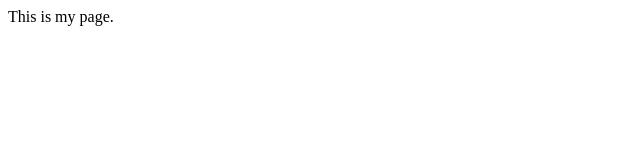
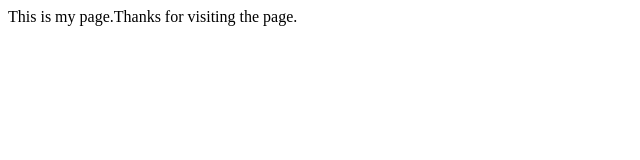
Before and after one commit to pkumar2991/script, a plain HTML site: page index.html in a window 1280 px wide. Shown: the whole page, without its empty margins (0-640 px from the left). Drawn offline with Linux system fonts and the light colour scheme.

Commit message:
Second commit

```diff
--- a/index.html
+++ b/index.html
@@ -1,4 +1,4 @@
 <html>
 <title>Web page</title>
-<body>This is my page.</body>
+<body>This is my page.Thanks for visiting the page.</body>
 </html>
```
